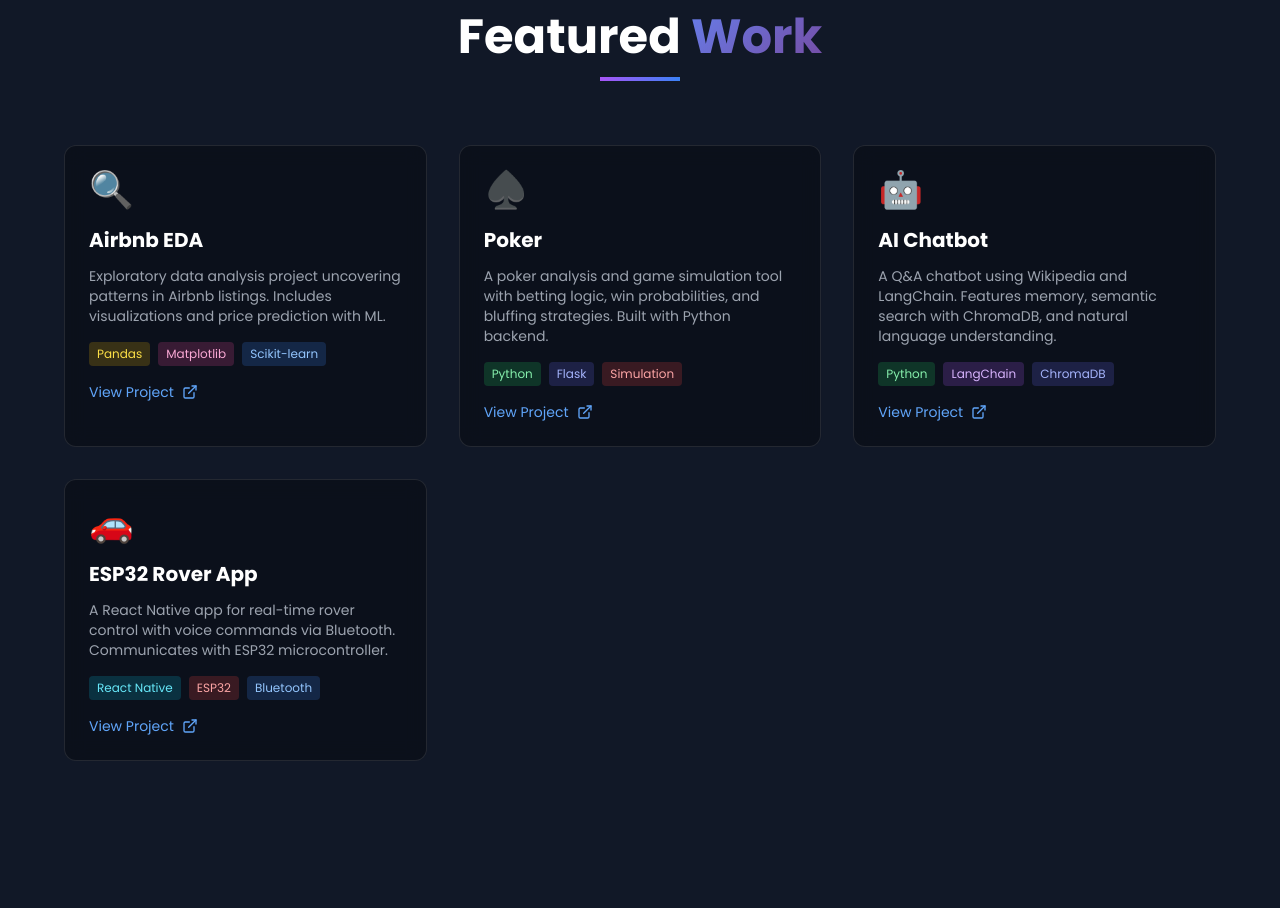
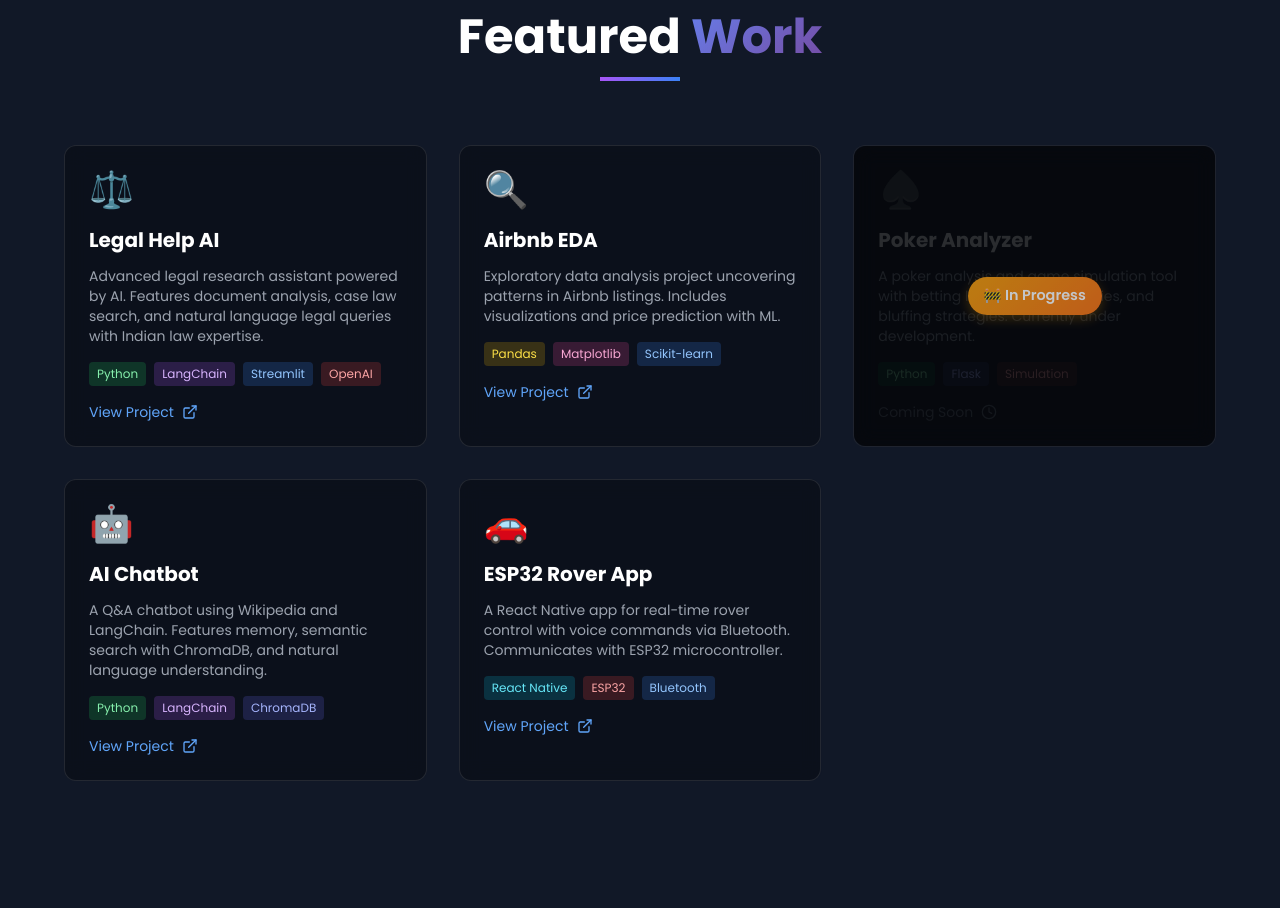
Before and after one commit to ShravanMadhu/shravanmadhu.github.io, a plain HTML site: page index.html in a window 1280 px wide. Shown: the part 1531-2439 px from the top of the page. Drawn offline with nearby package versions, Linux system fonts and the light colour scheme.

Commit message:
Add files via upload

```diff
--- a/index.html
+++ b/index.html
@@ -87,6 +87,30 @@
       border: 2px solid transparent;
       background: linear-gradient(45deg, #f06, #4a90e2, #7b68ee, #ff6b6b) border-box;
       border-radius: 12px;
+    }
+
+    .progress-overlay {
+      position: absolute;
+      top: 0;
+      left: 0;
+      right: 0;
+      bottom: 0;
+      background: rgba(0, 0, 0, 0.8);
+      border-radius: 12px;
+      display: flex;
+      align-items: center;
+      justify-content: center;
+      z-index: 10;
+    }
+
+    .progress-badge {
+      background: linear-gradient(135deg, #f59e0b, #f97316);
+      color: white;
+      padding: 8px 16px;
+      border-radius: 20px;
+      font-weight: 600;
+      font-size: 0.9rem;
+      box-shadow: 0 4px 12px rgba(245, 158, 11, 0.3);
     }
   </style>
 </head>
@@ -220,7 +244,6 @@
     </div>
   </section>
 
-
   <!-- Work Section -->
   <section id="work" class="py-20 px-4">
     <div class="max-w-6xl mx-auto">
@@ -232,6 +255,25 @@
       </div>
 
       <div class="grid md:grid-cols-2 lg:grid-cols-3 gap-8">
+
+        <!-- Legal Help AI Chatbot -->
+        <a href="https://github.com/shravanmadhu/legal-ai-chatbot" target="_blank" class="glass-effect rounded-xl p-6 card-3d group hover:scale-105 transition-all duration-300 block">
+          <div class="text-4xl mb-4 group-hover:scale-110 transition-transform">⚖️</div>
+          <h3 class="text-xl font-bold mb-3 group-hover:text-blue-400 transition-colors">Legal Help AI</h3>
+          <p class="text-gray-400 mb-4 text-sm">
+            Advanced legal research assistant powered by AI. Features document analysis, case law search, and natural language legal queries with Indian law expertise.
+          </p>
+          <div class="flex flex-wrap gap-2 mb-4">
+            <span class="px-2 py-1 bg-green-500/20 text-green-300 rounded text-xs">Python</span>
+            <span class="px-2 py-1 bg-purple-500/20 text-purple-300 rounded text-xs">LangChain</span>
+            <span class="px-2 py-1 bg-blue-500/20 text-blue-300 rounded text-xs">Streamlit</span>
+            <span class="px-2 py-1 bg-red-500/20 text-red-300 rounded text-xs">OpenAI</span>
+          </div>
+          <div class="flex items-center text-blue-400 text-sm">
+            <span>View Project</span>
+            <i data-lucide="external-link" class="w-4 h-4 ml-2 group-hover:translate-x-1 transition-transform"></i>
+          </div>
+        </a>
 
         <!-- Airbnb EDA Project -->
         <a href="https://github.com/shravanmadhu/airbnb-eda" target="_blank" class="glass-effect rounded-xl p-6 card-3d group hover:scale-105 transition-all duration-300 block">
@@ -251,23 +293,28 @@
           </div>
         </a>
 
-        <!-- Poker Analyzer Project -->
-        <a href="https://github.com/shravanmadhu/poker-analyzer" target="_blank" class="glass-effect rounded-xl p-6 card-3d group hover:scale-105 transition-all duration-300 block">
-          <div class="text-4xl mb-4 group-hover:scale-110 transition-transform">♠️</div>
-          <h3 class="text-xl font-bold mb-3 group-hover:text-blue-400 transition-colors">Poker</h3>
+        <!-- Poker Analyzer Project (In Progress) -->
+        <div class="glass-effect rounded-xl p-6 card-3d relative opacity-75">
+          <div class="progress-overlay">
+            <div class="progress-badge">
+              🚧 In Progress
+            </div>
+          </div>
+          <div class="text-4xl mb-4">♠️</div>
+          <h3 class="text-xl font-bold mb-3">Poker Analyzer</h3>
           <p class="text-gray-400 mb-4 text-sm">
-            A poker analysis and game simulation tool with betting logic, win probabilities, and bluffing strategies. Built with Python backend.
+            A poker analysis and game simulation tool with betting logic, win probabilities, and bluffing strategies. Currently under development.
           </p>
           <div class="flex flex-wrap gap-2 mb-4">
             <span class="px-2 py-1 bg-green-500/20 text-green-300 rounded text-xs">Python</span>
             <span class="px-2 py-1 bg-indigo-500/20 text-indigo-300 rounded text-xs">Flask</span>
             <span class="px-2 py-1 bg-red-500/20 text-red-300 rounded text-xs">Simulation</span>
           </div>
-          <div class="flex items-center text-blue-400 text-sm">
-            <span>View Project</span>
-            <i data-lucide="external-link" class="w-4 h-4 ml-2 group-hover:translate-x-1 transition-transform"></i>
+          <div class="flex items-center text-gray-500 text-sm">
+            <span>Coming Soon</span>
+            <i data-lucide="clock" class="w-4 h-4 ml-2"></i>
           </div>
-        </a>
+        </div>
 
         <!-- AI Chatbot -->
         <a href="https://github.com/shravanmadhu/wiki-chatbot" target="_blank" class="glass-effect rounded-xl p-6 card-3d group hover:scale-105 transition-all duration-300 block">
@@ -307,7 +354,6 @@
       </div>
     </div>
   </section>
-
 
   <!-- Contact Section -->
   <section id="contact" class="py-20 px-4">
```
